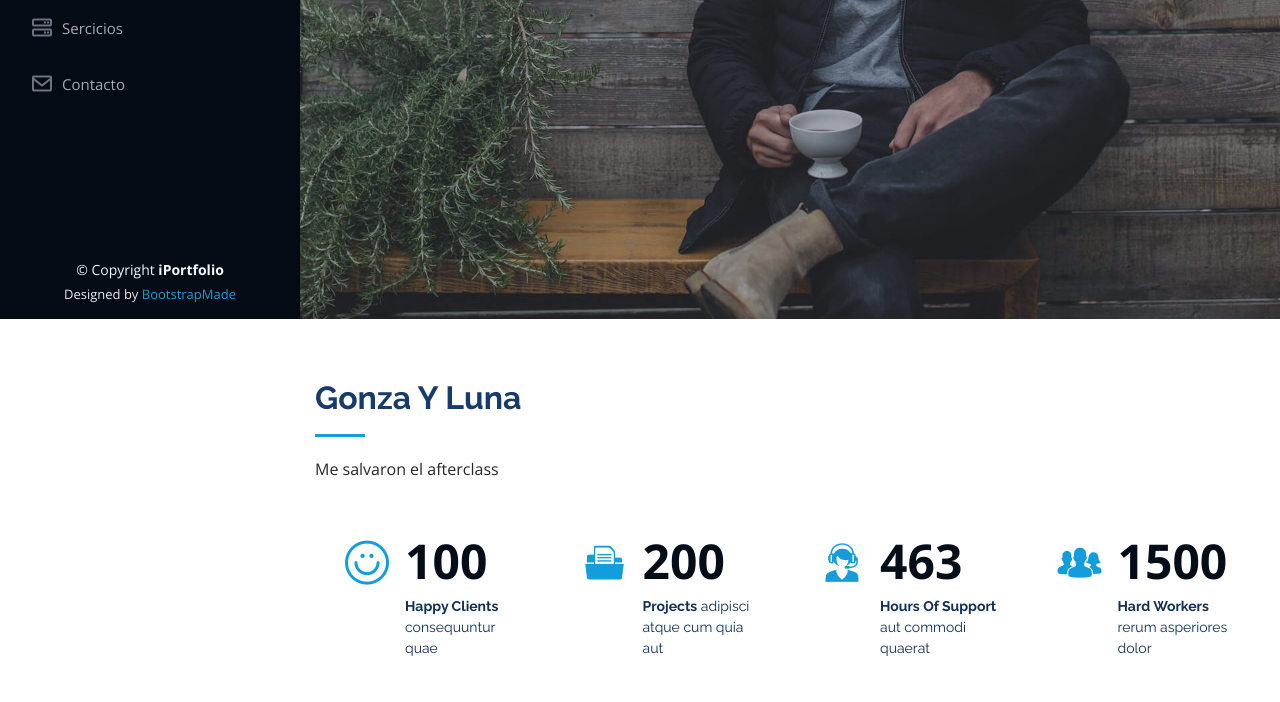
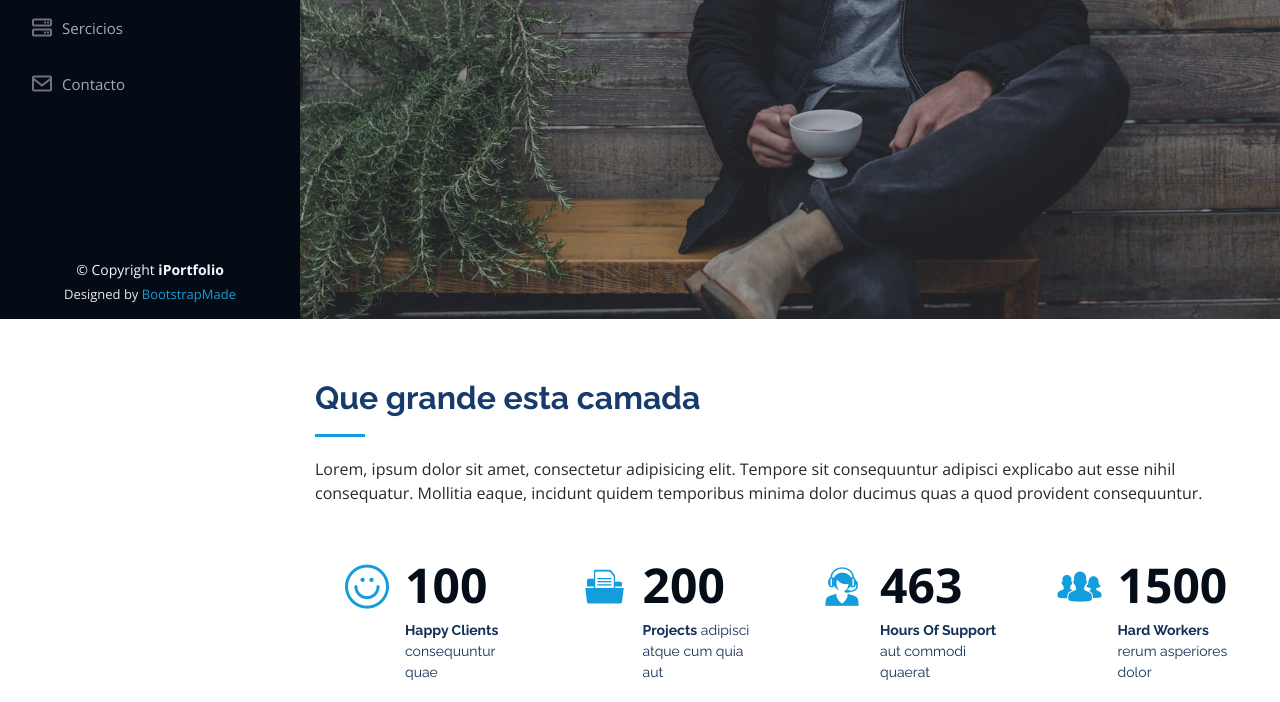
Before and after one commit to profeEma/clase15_c15910, a plain HTML site: page index.html in a window 1280 px wide. Shown: the part 481-1183 px from the top of the page. Drawn offline with nearby package versions, Linux system fonts and the light colour scheme.

Commit message:
modificamos un h3 y un texto del index

```diff
--- a/index.html
+++ b/index.html
@@ -88,8 +88,8 @@
       <div class="container">
 
         <div class="section-title">
-          <h2>Gonza Y Luna</h2>
-          <p>Me salvaron el afterclass</p>
+          <h2>Que grande esta camada</h2>
+          <p>Lorem, ipsum dolor sit amet, consectetur adipisicing elit. Tempore sit consequuntur adipisci explicabo aut esse nihil consequatur. Mollitia eaque, incidunt quidem temporibus minima dolor ducimus quas a quod provident consequuntur.</p>
         </div>
 
         <div class="row no-gutters">
```
